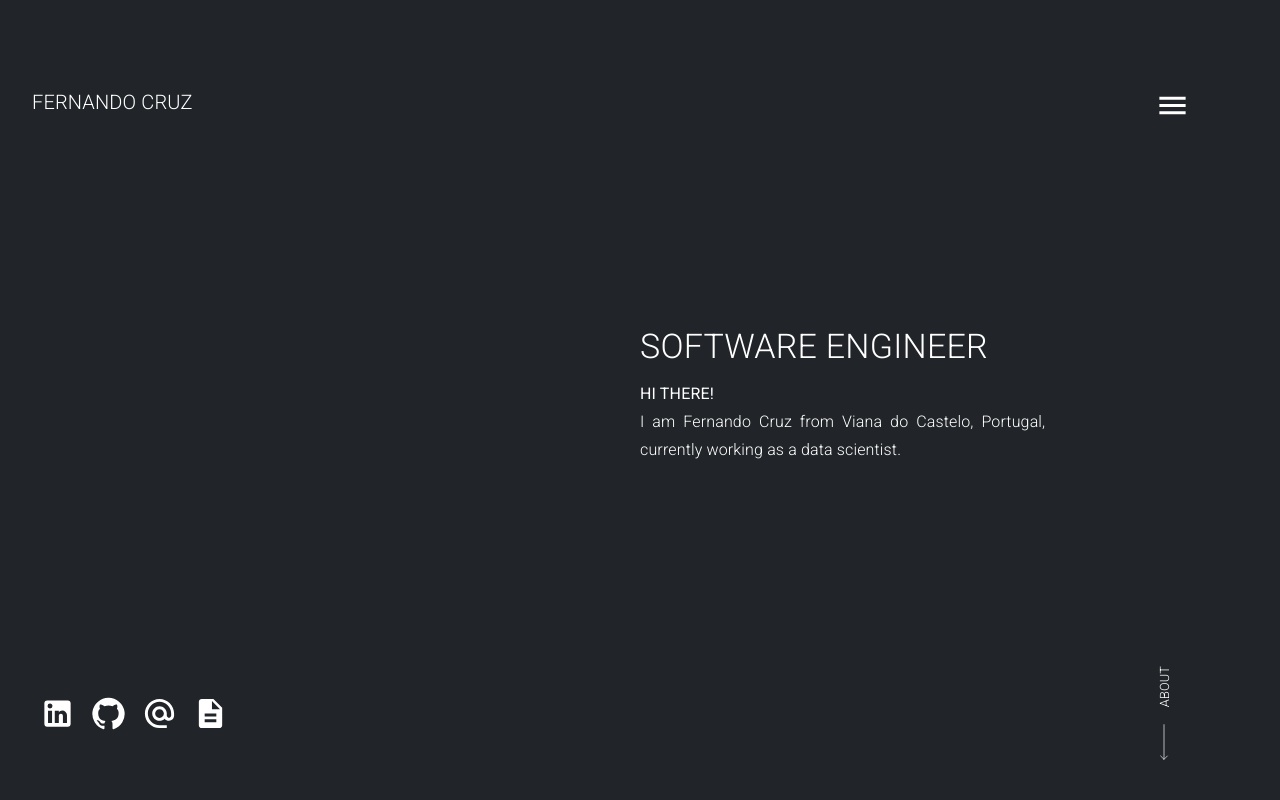
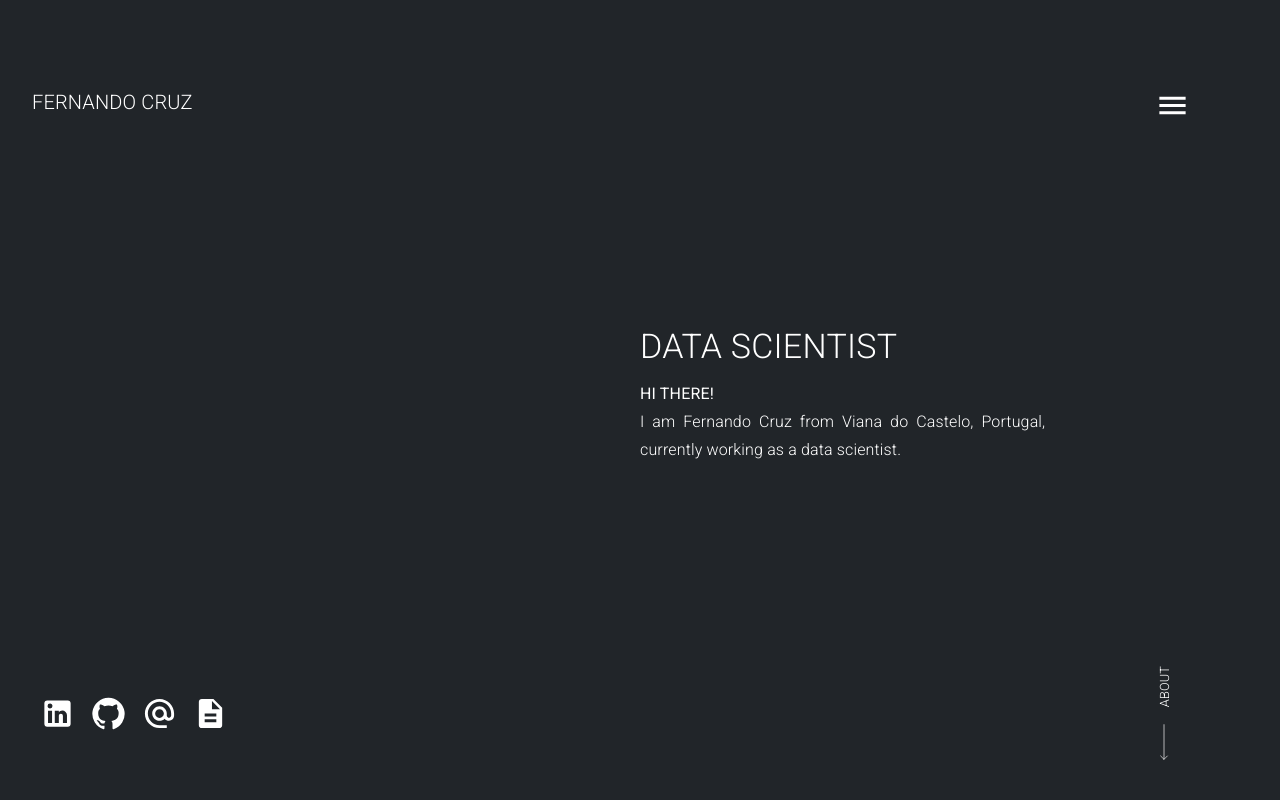
Before and after one commit to cruz-f/cruz-f.github.io, a React (Create React App) app: page / in a window 1280 px wide. Shown: the top 800 px of the page. Built offline with nearby package versions, Linux system fonts and the light colour scheme.

Commit message:
[UPDATE] Change CV file to extended version and update job title from Software Engineer to Data Scientist

```diff
--- a/src/sections/Home.js
+++ b/src/sections/Home.js
@@ -1,4 +1,3 @@
-import * as React from 'react';
 import { Grid, Typography, IconButton, Tooltip } from "@mui/material";
 import { tooltipClasses } from '@mui/material/Tooltip';
 import { styled } from '@mui/material/styles';
@@ -8,7 +7,7 @@ import { Description } from '@mui/icons-material';
 import AlternateEmailIcon from '@mui/icons-material/AlternateEmail';
 import AppDrawer from "../components/AppDrawer";
 import DownButton from "../components/DownButton";
-import CV from "../assets/cv.pdf";
+import CV from "../assets/cv_extended.pdf";
 
 
 const LightTooltip = styled(({ className, ...props }) => (
@@ -72,7 +71,7 @@ function Home() {
                         fontWeight: 'lighter',
                         textTransform: "uppercase",
                     }}>
-                    Software Engineer
+                    Data Scientist
                 </Typography>
                 <Typography
                     color={'#FFF'}
```
